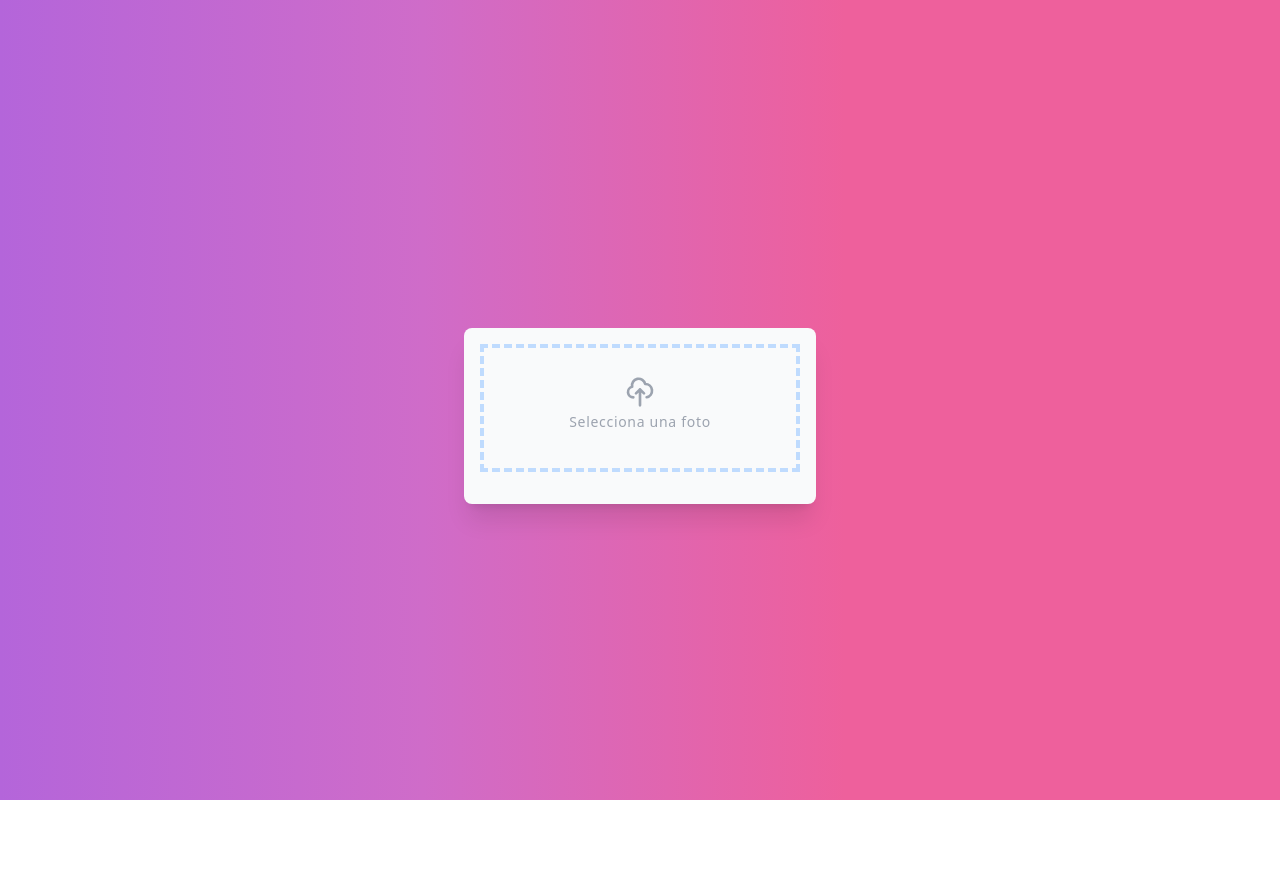
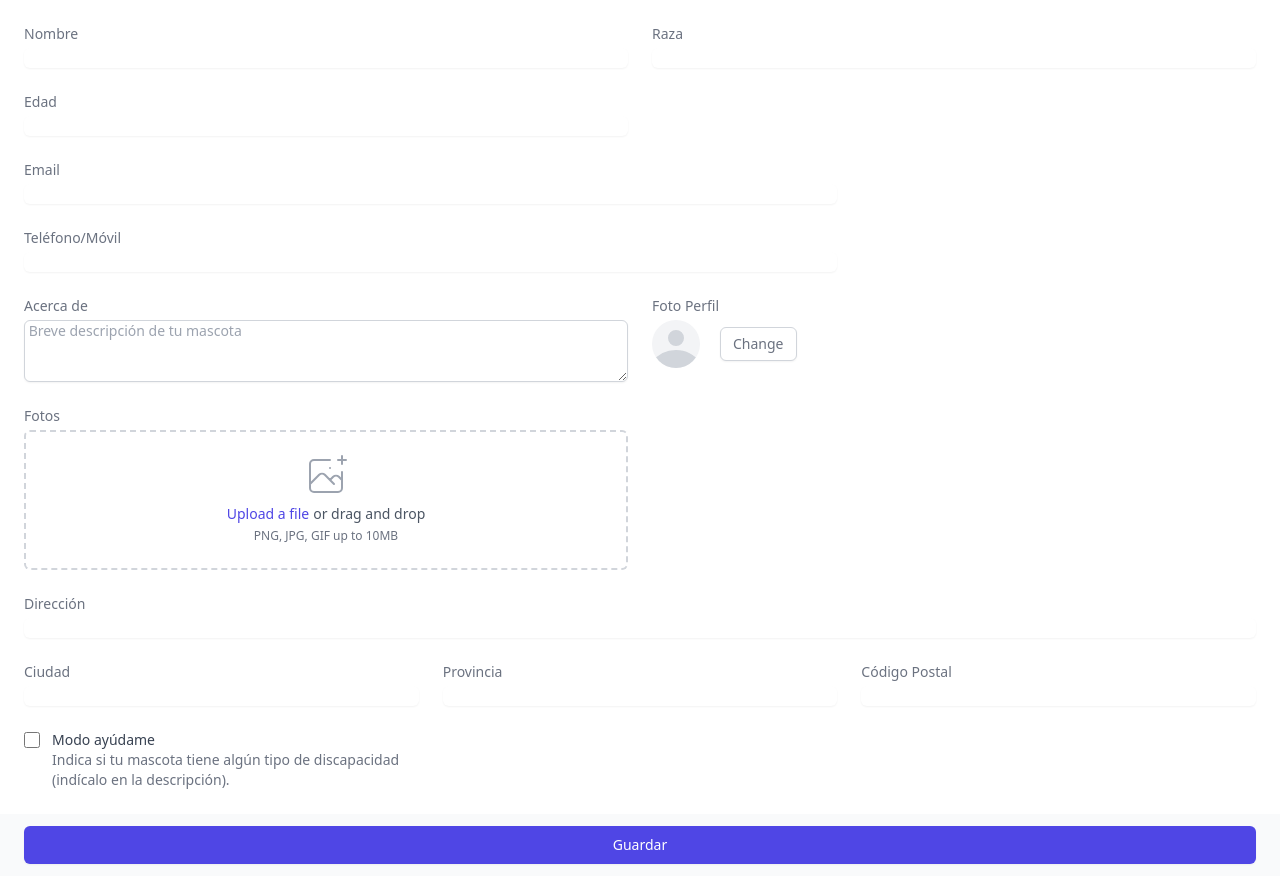
Before and after one commit to sfernandez93/pet-go, a React (Create React App) app: page / in a window 1280 px wide. Before the commit the page ends 800 px from the top, so only its background shows below. Built offline with nearby package versions, Linux system fonts and the light colour scheme.

Commit message:
feat: add form upload pet

```diff
--- a/src/views/UploadPet.js
+++ b/src/views/UploadPet.js
@@ -1,8 +1,269 @@
-import UploadPhoto from "../components/Upload/UploadPhoto"
+import UploadPhoto from "../components/Upload/UploadPhoto";
 
 const UploadPet = () => {
-    return (
-      <UploadPhoto></UploadPhoto>
-    );
-  };
-  export default UploadPet;
+  return (
+    // <UploadPhoto></UploadPhoto>
+    <form className="absolute top-0 left-0 w-full">
+      <div className="px-4 py-6 bg-white sm:p-6">
+        <div className="grid grid-cols-6 gap-6">
+          <div className="col-span-6 sm:col-span-3">
+            <label
+              for="first-name"
+              className="block text-sm font-medium text-gray-500"
+            >
+              Nombre
+            </label>
+            <input
+              type="text"
+              name="first-name"
+              id="first-name"
+              autocomplete="given-name"
+              className="mt-1 focus:ring-indigo-500 focus:border-indigo-500 block w-full shadow-sm sm:text-sm border-gray-300 rounded-md"
+            ></input>
+          </div>
+
+          <div className="col-span-6 sm:col-span-3">
+            <label
+              for="race"
+              className="block text-sm font-medium text-gray-500"
+            >
+              Raza
+            </label>
+            <input
+              type="text"
+              name="race"
+              id="race"
+              autocomplete="family-name"
+              className="mt-1 focus:ring-indigo-500 focus:border-indigo-500 block w-full shadow-sm sm:text-sm border-gray-300 rounded-md"
+            ></input>
+          </div>
+
+          <div className="col-span-6 sm:col-span-3">
+            <label
+              for="age"
+              className="block text-sm font-medium text-gray-500"
+            >
+              Edad
+            </label>
+            <input
+              type="text"
+              name="age"
+              id="age"
+              autocomplete="family-name"
+              className="mt-1 focus:ring-indigo-500 focus:border-indigo-500 block w-full shadow-sm sm:text-sm border-gray-300 rounded-md"
+            ></input>
+          </div>
+
+          <div className="col-span-6 sm:col-span-4">
+            <label
+              for="email-address"
+              className="block text-sm font-medium text-gray-500"
+            >
+              Email
+            </label>
+            <input
+              type="text"
+              name="email-address"
+              id="email-address"
+              autocomplete="email"
+              className="mt-1 focus:ring-indigo-500 focus:border-indigo-500 block w-full shadow-sm sm:text-sm border-gray-300 rounded-md"
+            ></input>
+          </div>
+
+          <div className="col-span-6 sm:col-span-4">
+            <label
+              for="phone"
+              className="block text-sm font-medium text-gray-500"
+            >
+              Teléfono/Móvil
+            </label>
+            <input
+              type="text"
+              name="phone"
+              id="phone"
+              autocomplete="email"
+              className="mt-1 focus:ring-indigo-500 focus:border-indigo-500 block w-full shadow-sm sm:text-sm border-gray-300 rounded-md"
+            ></input>
+          </div>
+
+          <div className="col-span-6 sm:col-span-3">
+            <label
+              for="about"
+              className="block text-sm font-medium text-gray-500"
+            >
+              {" "}
+              Acerca de{" "}
+            </label>
+            <div className="mt-1">
+              <textarea
+                id="about"
+                name="about"
+                rows="3"
+                className="shadow-sm focus:ring-indigo-500 focus:border-indigo-500 mt-1 block w-full sm:text-sm border border-gray-300 rounded-md"
+                placeholder=" Breve descripción de tu mascota"
+              ></textarea>
+            </div>
+          </div>
+
+          <div className="col-span-6 sm:col-span-3">
+            <label className="block text-sm font-medium text-gray-500">
+              {" "}
+              Foto Perfil{" "}
+            </label>
+            <div className="mt-1 flex items-center">
+              <span className="inline-block h-12 w-12 rounded-full overflow-hidden bg-gray-100">
+                <svg
+                  className="h-full w-full text-gray-300"
+                  fill="currentColor"
+                  viewBox="0 0 24 24"
+                >
+                  <path d="M24 20.993V24H0v-2.996A14.977 14.977 0 0112.004 15c4.904 0 9.26 2.354 11.996 5.993zM16.002 8.999a4 4 0 11-8 0 4 4 0 018 0z" />
+                </svg>
+              </span>
+              <button
+                type="button"
+                className="ml-5 bg-white py-2 px-3 border border-gray-300 rounded-md shadow-sm text-sm leading-4 font-medium text-gray-500 hover:bg-gray-50 focus:outline-none focus:ring-2 focus:ring-offset-2 focus:ring-indigo-500"
+              >
+                Change
+              </button>
+            </div>
+          </div>
+
+          <div className="col-span-6 sm:col-span-3">
+            <label className="block text-sm font-medium text-gray-500">
+              {" "}
+              Fotos{" "}
+            </label>
+            <div className="mt-1 flex justify-center px-6 pt-5 pb-6 border-2 border-gray-300 border-dashed rounded-md">
+              <div className="space-y-1 text-center">
+                <svg
+                  className="mx-auto h-12 w-12 text-gray-400"
+                  stroke="currentColor"
+                  fill="none"
+                  viewBox="0 0 48 48"
+                  aria-hidden="true"
+                >
+                  <path
+                    d="M28 8H12a4 4 0 00-4 4v20m32-12v8m0 0v8a4 4 0 01-4 4H12a4 4 0 01-4-4v-4m32-4l-3.172-3.172a4 4 0 00-5.656 0L28 28M8 32l9.172-9.172a4 4 0 015.656 0L28 28m0 0l4 4m4-24h8m-4-4v8m-12 4h.02"
+                    stroke-width="2"
+                    stroke-linecap="round"
+                    stroke-linejoin="round"
+                  />
+                </svg>
+                <div className="flex text-sm text-gray-600">
+                  <label
+                    for="file-upload"
+                    className="relative cursor-pointer bg-white rounded-md font-medium text-indigo-600 hover:text-indigo-500 focus-within:outline-none focus-within:ring-2 focus-within:ring-offset-2 focus-within:ring-indigo-500"
+                  >
+                    <span>Upload a file</span>
+                    <input
+                      id="file-upload"
+                      name="file-upload"
+                      type="file"
+                      className="sr-only"
+                    ></input>
+                  </label>
+                  <p className="pl-1">or drag and drop</p>
+                </div>
+                <p className="text-xs text-gray-500">
+                  PNG, JPG, GIF up to 10MB
+                </p>
+              </div>
+            </div>
+          </div>
+
+          <div className="col-span-6">
+            <label
+              for="street-address"
+              className="block text-sm font-medium text-gray-500"
+            >
+              Dirección
+            </label>
+            <input
+              type="text"
+              name="street-address"
+              id="street-address"
+              autocomplete="street-address"
+              className="mt-1 focus:ring-indigo-500 focus:border-indigo-500 block w-full shadow-sm sm:text-sm border-gray-300 rounded-md"
+            ></input>
+          </div>
+
+          <div className="col-span-6 sm:col-span-6 lg:col-span-2">
+            <label
+              for="city"
+              className="block text-sm font-medium text-gray-500"
+            >
+              Ciudad
+            </label>
+            <input
+              type="text"
+              name="city"
+              id="city"
+              autocomplete="address-level2"
+              className="mt-1 focus:ring-indigo-500 focus:border-indigo-500 block w-full shadow-sm sm:text-sm border-gray-300 rounded-md"
+            ></input>
+          </div>
+
+          <div className="col-span-6 sm:col-span-3 lg:col-span-2">
+            <label
+              for="region"
+              className="block text-sm font-medium text-gray-500"
+            >
+              Provincia
+            </label>
+            <input
+              type="text"
+              name="region"
+              id="region"
+              autocomplete="address-level1"
+              className="mt-1 focus:ring-indigo-500 focus:border-indigo-500 block w-full shadow-sm sm:text-sm border-gray-300 rounded-md"
+            ></input>
+          </div>
+
+          <div className="col-span-6 sm:col-span-3 lg:col-span-2">
+            <label
+              for="postal-code"
+              className="block text-sm font-medium text-gray-500"
+            >
+              Código Postal
+            </label>
+            <input
+              type="text"
+              name="postal-code"
+              id="postal-code"
+              autocomplete="postal-code"
+              className="mt-1 focus:ring-indigo-500 focus:border-indigo-500 block w-full shadow-sm sm:text-sm border-gray-300 rounded-md"
+            ></input>
+          </div>
+          <div class="flex items-start col-span-6 sm:col-span-3 lg:col-span-2 ">
+            <div class="flex items-center h-5">
+              <input
+                id="comments"
+                name="comments"
+                type="checkbox"
+                class="focus:ring-indigo-500 h-4 w-4 text-indigo-600 border-gray-300 rounded"
+              ></input>
+            </div>
+            <div class="ml-3 text-sm">
+              <label for="comments" class="font-medium text-gray-700">
+                Modo ayúdame
+              </label>
+              <p class="text-gray-500">
+                Indica si tu mascota tiene algún tipo de discapacidad (indícalo en la descripción).
+              </p>
+            </div>
+          </div>
+        </div>
+      </div>
+      <div className="px-4 py-3 bg-gray-50 text-right sm:px-6">
+        <button
+          type="submit"
+          className="w-full inline-flex justify-center py-2 px-4 border border-transparent shadow-sm text-sm font-medium rounded-md text-white bg-indigo-600 hover:bg-indigo-700 focus:outline-none focus:ring-2 focus:ring-offset-2 focus:ring-indigo-500"
+        >
+          Guardar
+        </button>
+      </div>
+    </form>
+  );
+};
+export default UploadPet;
```
